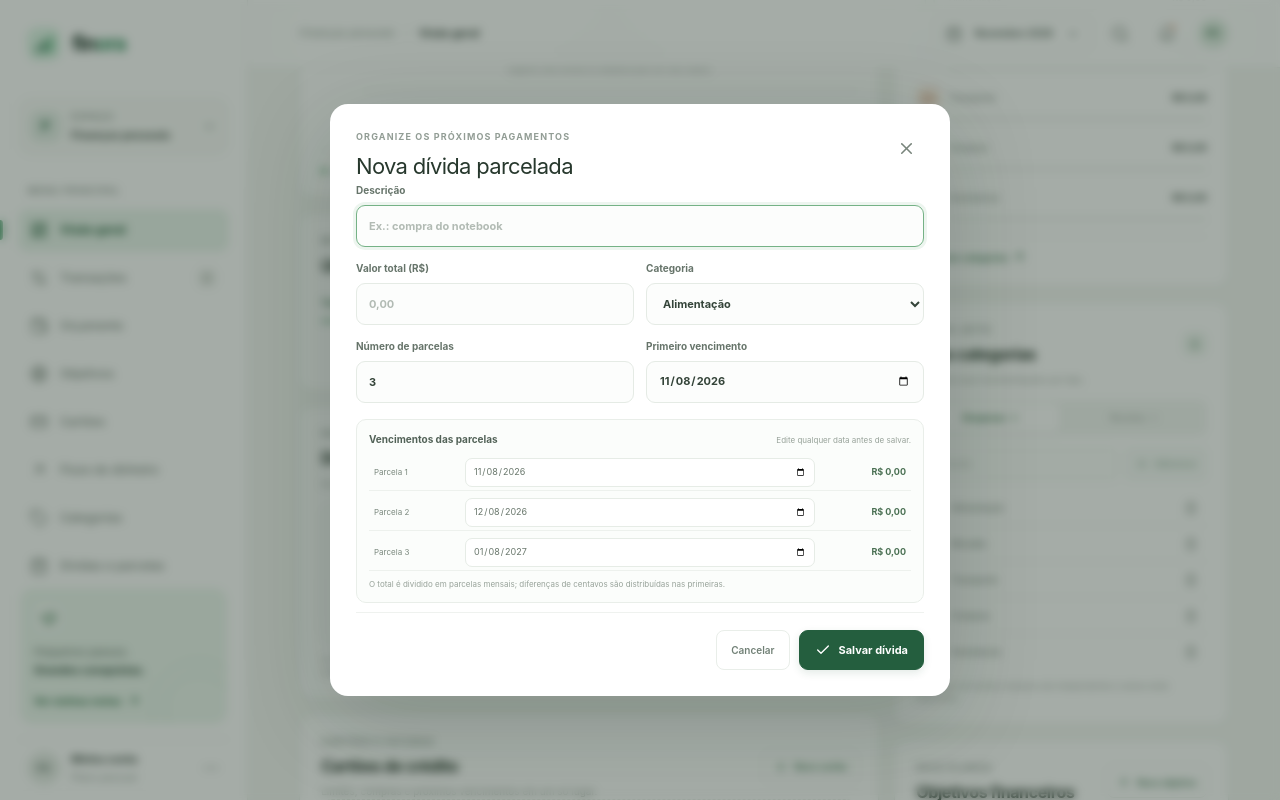
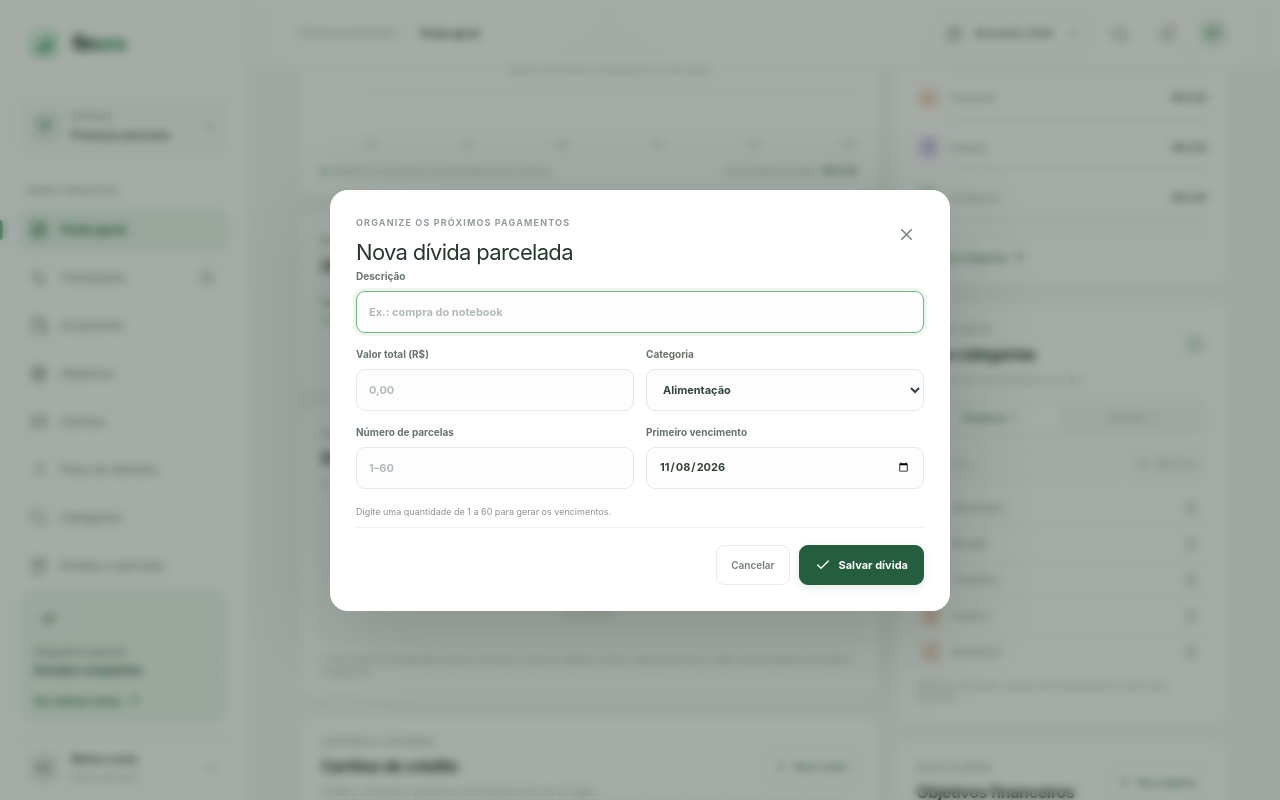
Before and after one commit to higorcabralofc/finance-control-next, a Next.js app: page / in a window 1280 px wide. Both pictures are taken after a click on the button "Nova dívida". Shown: the part 719-1519 px from the top of the page. Built offline with nearby package versions, Linux system fonts and the light colour scheme.

Commit message:
Start debt installment input empty

```diff
--- a/app/dashboard.tsx
+++ b/app/dashboard.tsx
@@ -488,15 +488,17 @@ function NewDebtModal({
   const [title, setTitle] = useState("");
   const [category, setCategory] = useState(categories.expense[0] || "");
   const [amount, setAmount] = useState("");
-  const [installmentCount, setInstallmentCount] = useState(3);
-  const [installmentCountText, setInstallmentCountText] = useState("3");
+  const [installmentCount, setInstallmentCount] = useState(1);
+  const [installmentCountText, setInstallmentCountText] = useState("");
   const [firstDueDate, setFirstDueDate] = useState(() => localDateInputValue(new Date()));
-  const [dueDates, setDueDates] = useState(() => monthlyDueDates(localDateInputValue(new Date()), 3));
+  const [dueDates, setDueDates] = useState(() => monthlyDueDates(localDateInputValue(new Date()), 1));
   const [scheduleError, setScheduleError] = useState("");
   const numericAmount = parseCurrencyInput(amount);
   const totalCents = Number.isFinite(numericAmount) && numericAmount > 0 ? Math.round(numericAmount * 100) : 0;
   const baseInstallmentCents = Math.floor(totalCents / installmentCount);
   const extraCents = totalCents % installmentCount;
+  const enteredCount = Number(installmentCountText);
+  const hasValidInstallmentCount = /^\d+$/.test(installmentCountText) && enteredCount >= 1 && enteredCount <= 60 && enteredCount === installmentCount;
 
   function changeInstallmentCount(value: string) {
     const nextText = value.replace(/\D/g, "").slice(0, 2);
@@ -521,8 +523,7 @@ function NewDebtModal({
 
   function submit(event: FormEvent<HTMLFormElement>) {
     event.preventDefault();
-    const enteredCount = Number(installmentCountText);
-    if (!/^\d+$/.test(installmentCountText) || enteredCount < 1 || enteredCount > 60 || enteredCount !== installmentCount) {
+    if (!hasValidInstallmentCount) {
       setScheduleError("Informe uma quantidade inteira de parcelas entre 1 e 60.");
       return;
     }
@@ -551,10 +552,10 @@ function NewDebtModal({
             <label className="form-label">Categoria<select value={category} onChange={(event) => setCategory(event.target.value)} required>{categories.expense.map((option) => <option key={option} value={option}>{option}</option>)}</select></label>
           </div>
           <div className="form-row">
-            <label className="form-label">Número de parcelas<input type="text" inputMode="numeric" pattern="[0-9]*" maxLength={2} value={installmentCountText} onChange={(event) => changeInstallmentCount(event.target.value)} onFocus={(event) => event.currentTarget.select()} required /></label>
+            <label className="form-label">Número de parcelas<input type="text" inputMode="numeric" pattern="[0-9]*" maxLength={2} placeholder="1–60" value={installmentCountText} onChange={(event) => changeInstallmentCount(event.target.value)} onFocus={(event) => event.currentTarget.select()} required /></label>
             <label className="form-label">Primeiro vencimento<input type="date" value={firstDueDate} onChange={(event) => changeFirstDueDate(event.target.value)} required /></label>
           </div>
-          <div className="debt-schedule-preview">
+          {hasValidInstallmentCount ? <div className="debt-schedule-preview">
             <div className="debt-schedule-heading"><strong>Vencimentos das parcelas</strong><span>Edite qualquer data antes de salvar.</span></div>
             <div className="debt-schedule-edit-list">
               {dueDates.map((dueDate, index) => <div className="debt-schedule-edit-row" key={index}>
@@ -564,7 +565,7 @@ function NewDebtModal({
               </div>)}
             </div>
             <p>O total é dividido em parcelas mensais; diferenças de centavos são distribuídas nas primeiras.</p>
-          </div>
+          </div> : <p className="card-form-note">Digite uma quantidade de 1 a 60 para gerar os vencimentos.</p>}
           {scheduleError && <p className="form-error" role="alert">{scheduleError}</p>}
           <div className="modal-actions"><button type="button" className="button-quiet" onClick={onClose}>Cancelar</button><button type="submit" className="button-primary"><Check size={16} /> Salvar dívida</button></div>
         </form>
```
